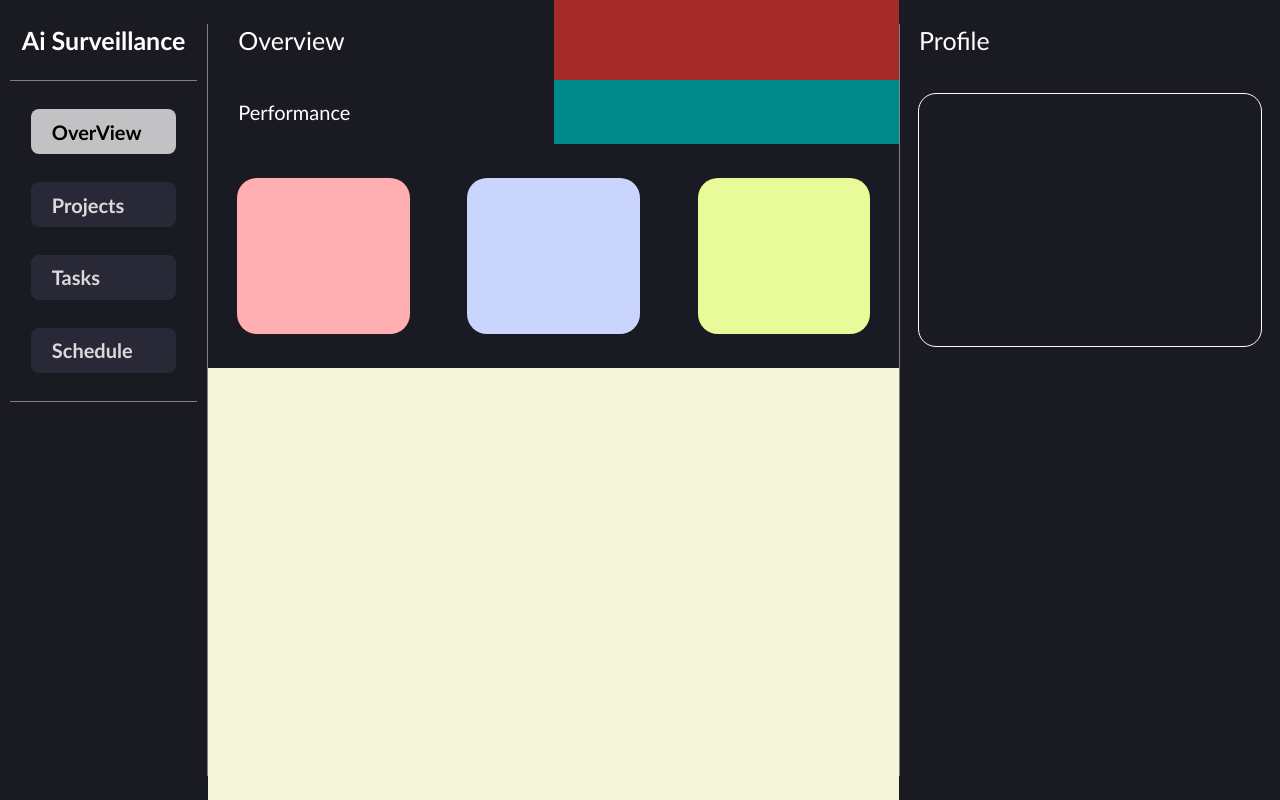
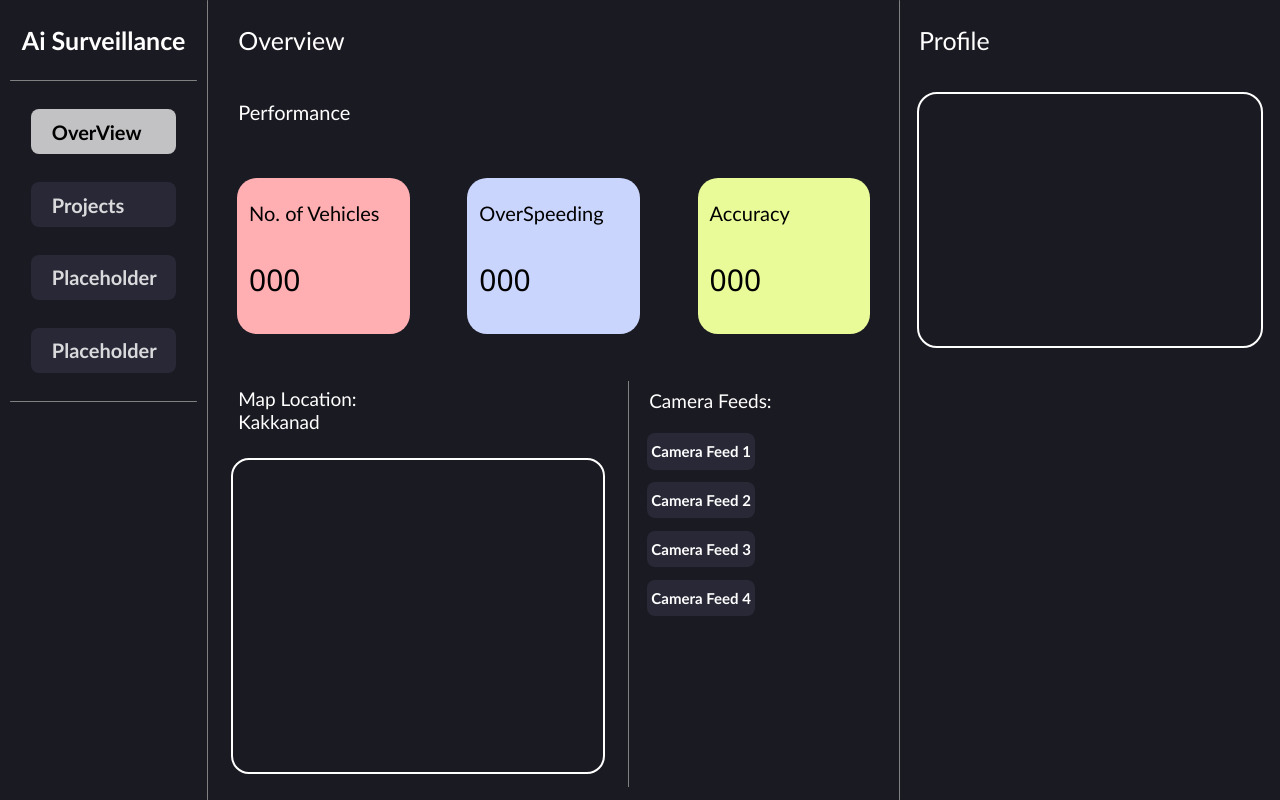
Before and after one commit to UnparallelStudios/ai-speed-frontend, a React (Vite) app: page / in a window 1280 px wide. Built offline with nearby package versions, Linux system fonts and the light colour scheme.

Commit message:
basic dashboard template

```diff
--- a/src/components/DashboardComp/InfoTiles/index.jsx
+++ b/src/components/DashboardComp/InfoTiles/index.jsx
@@ -4,9 +4,30 @@ function InfoTiles() {
   return (
     <>
       <div className="infotiles-container">
-        <div className="tile" style={{ backgroundColor: "#FFAEB2" }}></div>
-        <div className="tile" style={{ backgroundColor: "#CAD5FD" }}></div>
-        <div className="tile" style={{ backgroundColor: "#E9FA98" }}></div>
+        <div className="tile" style={{ backgroundColor: "#FFAEB2" }}>
+          <div className="tile-title">
+            <div style={{ paddingLeft: "12px" }}>No. of Vehicles</div>
+          </div>
+          <div className="tile-info">
+            <div style={{ paddingLeft: "12px" }}>000</div>
+          </div>
+        </div>
+        <div className="tile" style={{ backgroundColor: "#CAD5FD" }}>
+          <div className="tile-title">
+            <div style={{ paddingLeft: "12px" }}>OverSpeeding</div>
+          </div>
+          <div className="tile-info">
+            <div style={{ paddingLeft: "12px" }}>000</div>
+          </div>
+        </div>
+        <div className="tile" style={{ backgroundColor: "#E9FA98" }}>
+          <div className="tile-title">
+            <div style={{ paddingLeft: "12px" }}>Accuracy</div>
+          </div>
+          <div className="tile-info">
+            <div style={{ paddingLeft: "12px" }}>000</div>
+          </div>
+        </div>
       </div>
     </>
   );
--- a/src/components/DashboardComp/InfoTiles/index.scss
+++ b/src/components/DashboardComp/InfoTiles/index.scss
@@ -4,11 +4,36 @@
     display: flex;
     justify-content: space-around;
     align-items: center;
-    // background-color: aquamarine;
 }
 
 .tile {
     height: 70%;
     width: 25%;
     border-radius: 20px;
+    display: flex;
+    flex-direction: column;
+
+    .tile-title {
+        height: 30%;
+        width: 100%;
+        // background-color: pink;
+        display: flex;
+        align-items: end;
+        justify-content: start;
+        font-family: 'Gill Sans', 'Gill Sans MT', Calibri, 'Trebuchet MS', sans-serif;
+        font-size: 20px;
+        font-weight: 500;
+    }
+
+    .tile-info {
+        height: 70%;
+        width: 100%;
+        // background-color: darkcyan;
+        display: flex;
+        align-items: center;
+        justify-content: start;
+        font-family:'Segoe UI', Tahoma, Geneva, Verdana, sans-serif;
+        font-size: 30px;
+        font-weight: 500;
+    }
 }
--- a/src/components/DashboardComp/LocationMap/index.jsx
+++ b/src/components/DashboardComp/LocationMap/index.jsx
@@ -3,7 +3,34 @@ import "./index.scss";
 function LocationMap() {
   return (
     <>
-      <div className="location-map-container"></div>
+      <div className="location-map-container">
+        <div className="map-container">
+          <div className="map-title-container">
+            <div style={{ paddingLeft: "30px" }}>
+              Map Location: <br />
+              Kakkanad
+            </div>
+          </div>
+          <div className="map-display-container">
+            <div className="full-size-map-display"></div>
+          </div>
+        </div>
+        <div className="divider-3"></div>
+        <div className="available-camera-feed">
+          <div className="camera-feeds-title">
+            <div style={{ paddingLeft: "20px" }}>Camera Feeds:</div>
+          </div>
+          <div className="camera-feeds">
+            {/* links need to be reworked for further dev */}
+            <div className="feeds-list">
+              <a>Camera Feed 1</a>
+              <a>Camera Feed 2</a>
+              <a>Camera Feed 3</a>
+              <a>Camera Feed 4</a>
+            </div>
+          </div>
+        </div>
+      </div>
     </>
   );
 }
--- a/src/components/DashboardComp/LocationMap/index.scss
+++ b/src/components/DashboardComp/LocationMap/index.scss
@@ -1,5 +1,97 @@
 .location-map-container {
     height: 54vh;
     width: 100%;
-    background-color: beige;
+    display: flex;
+    justify-content: center;
+    align-items: center;
 }
+
+.divider-3 {
+    height: 94%;
+    width: 1px;
+    background-color: gray;
+}
+
+.map-container {
+    height: 100%;
+    flex: 1.4;
+
+    .map-title-container {
+        height: 15%;
+        width: 100%;
+        color: white;
+        display: flex;
+        align-items: end;
+        font-family: 'Gill Sans', 'Gill Sans MT', Calibri, 'Trebuchet MS', sans-serif;
+        font-size: 19px;
+        font-weight: 200;
+    }
+
+    .map-display-container {
+        height: 85%;
+        width: 100%;
+        display: flex;
+        justify-content: center;
+        align-items: center;
+
+        .full-size-map-display {
+            height: 85%;
+            width: 88%;
+            border: 2px solid white;
+            border-radius: 18px;
+        }
+    }
+}
+
+.available-camera-feed {
+    height: 100%;
+    flex: 0.9;
+
+    .camera-feeds-title {
+        height: 15%;
+        width: 100%;
+        color: white;
+        display: flex;
+        align-items: center;
+        font-family: 'Gill Sans', 'Gill Sans MT', Calibri, 'Trebuchet MS', sans-serif;
+        font-size: 19px;
+        font-weight: 200;
+    }
+
+    .camera-feeds {
+        height: 85%;
+        width: 100%;
+        display: flex;
+
+        .feeds-list {
+            height: 50%;
+            width: 100%;
+            display: flex;
+            flex-direction: column;
+            align-items: start;
+            justify-content: space-between;
+            // padding-left: 20px;
+            color: white;
+            font-family: 'Gill Sans', 'Gill Sans MT', Calibri, 'Trebuchet MS', sans-serif;
+            font-size: 15px;
+            font-weight: 600;
+
+            a {
+                height: 20%;
+                width: 40%;
+                display: flex;
+                margin-left: 18px;
+                align-items: center;
+                justify-content: center;
+                border-radius: 8px;
+                background-color: #282837;
+            }
+
+            a:hover {
+                background-color: rgba(255, 255, 255, 0.686);
+                color: black;
+            }
+        }
+    }
+
+}
--- a/src/components/DashboardComp/OverviewNav/index.scss
+++ b/src/components/DashboardComp/OverviewNav/index.scss
@@ -23,7 +23,7 @@
         .overview-search-bar {
             height: 100%;
             width: 50%;
-            background-color: brown;
+            // background-color: brown;
         }
     }
 
@@ -47,7 +47,7 @@
         .performance-period {
             height: 100%;
             width: 50%;
-            background-color: darkcyan;
+            // background-color: darkcyan;
         }
     }
 }
--- a/src/components/MainNavBarComp/NavSelection/index.jsx
+++ b/src/components/MainNavBarComp/NavSelection/index.jsx
@@ -13,8 +13,8 @@ function NavSelection({ activeIndex, onChangeActive }) {
   const navElements = [
     { title: "OverView", key: 0 },
     { title: "Projects", key: 1 },
-    { title: "Tasks", key: 2 },
-    { title: "Schedule", key: 3 },
+    { title: "Placeholder", key: 2 },
+    { title: "Placeholder", key: 3 },
   ];
 
   return (
--- a/src/components/ProfileFeedComp/ProfileTile/index.scss
+++ b/src/components/ProfileFeedComp/ProfileTile/index.scss
@@ -8,7 +8,7 @@
     .profile-tile {
         height: 90%;
         width: 90%;
-        border: 1px white solid;
-        border-radius: 18px;
+        border: 2px white solid;
+        border-radius: 20px;
     }
 }
--- a/src/components/ProjectsComp/index.jsx
+++ b/src/components/ProjectsComp/index.jsx
@@ -3,7 +3,7 @@ import "./index.scss";
 function ProjectComp() {
   return (
     <>
-      <div className="project-comp-container">HELP</div>
+      <div className="project-comp-container">COMING SOON</div>
     </>
   );
 }
--- a/src/pages/Dashboard/index.scss
+++ b/src/pages/Dashboard/index.scss
@@ -11,7 +11,7 @@
 }
 
 .divider-1 {
-    height: 94%;
+    height: 100%;
     width: 1px;
     background-color: gray;
     border-radius: 50px;
```
